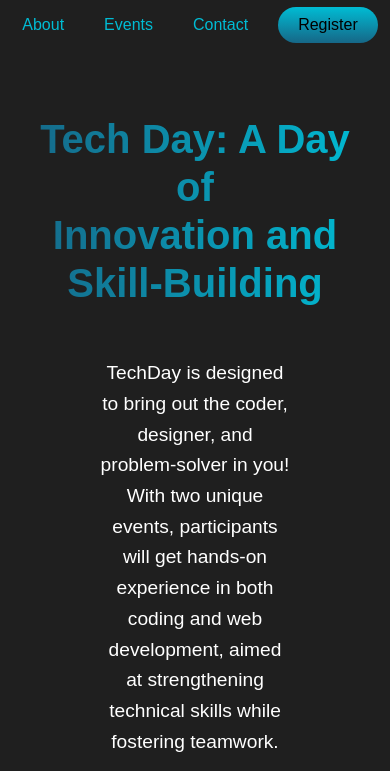
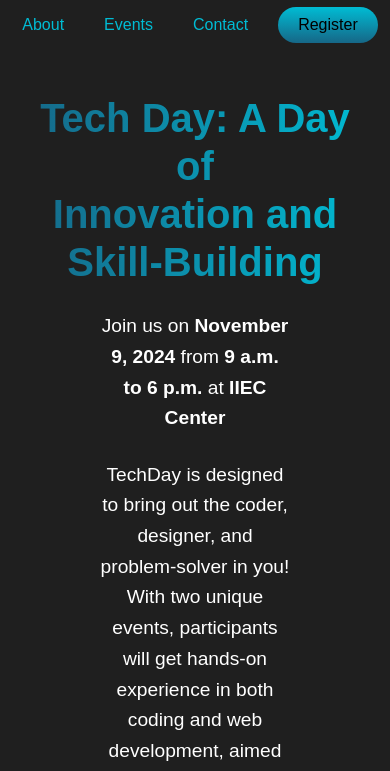
Before and after one commit to unknownguy49/csi-techday-2024, a plain HTML site: page index.html in a window 390 px wide. Shown: the part 73-844 px from the top of the page. Drawn offline with Linux system fonts and the light colour scheme.

Commit message:
minor changes 200

```diff
--- a/index.html
+++ b/index.html
@@ -26,7 +26,9 @@
 
     <section id="main">
         <h1 id="intro-text">Tech Day: A Day of <br>Innovation and Skill-Building</h1>
-        <br><br>
+        <br>
+        <p>Join us on <span class="bold">November 9, 2024</span> from <span class="bold">9 a.m. to 6 p.m.</span> at <span class="bold">IIEC Center</span></p>
+        <br>
         <p>TechDay is designed to bring out the coder, designer, and problem-solver in you! With two unique events, participants will get hands-on experience in both coding and web development, aimed at strengthening technical skills while fostering teamwork.</p>
         <br><br>
         <a href="https://forms.gle/KEoEA1AgJcG8X7Xs8" target="_blank" class="register-btn">Register Now</a>
--- a/styles.css
+++ b/styles.css
@@ -34,6 +34,10 @@ nav {
 .logo {
     width: 50px;
     height: auto;
+}
+
+.bold{
+    font-weight: 900;
 }
 
 .csi-text {
@@ -456,6 +460,10 @@ footer img {
 }
 
 @media only screen and (max-width: 768px) {
+    #intro-text {
+        margin-top: 80px;
+    }
+
     footer {
         padding: 0px 0px;
     }
```
